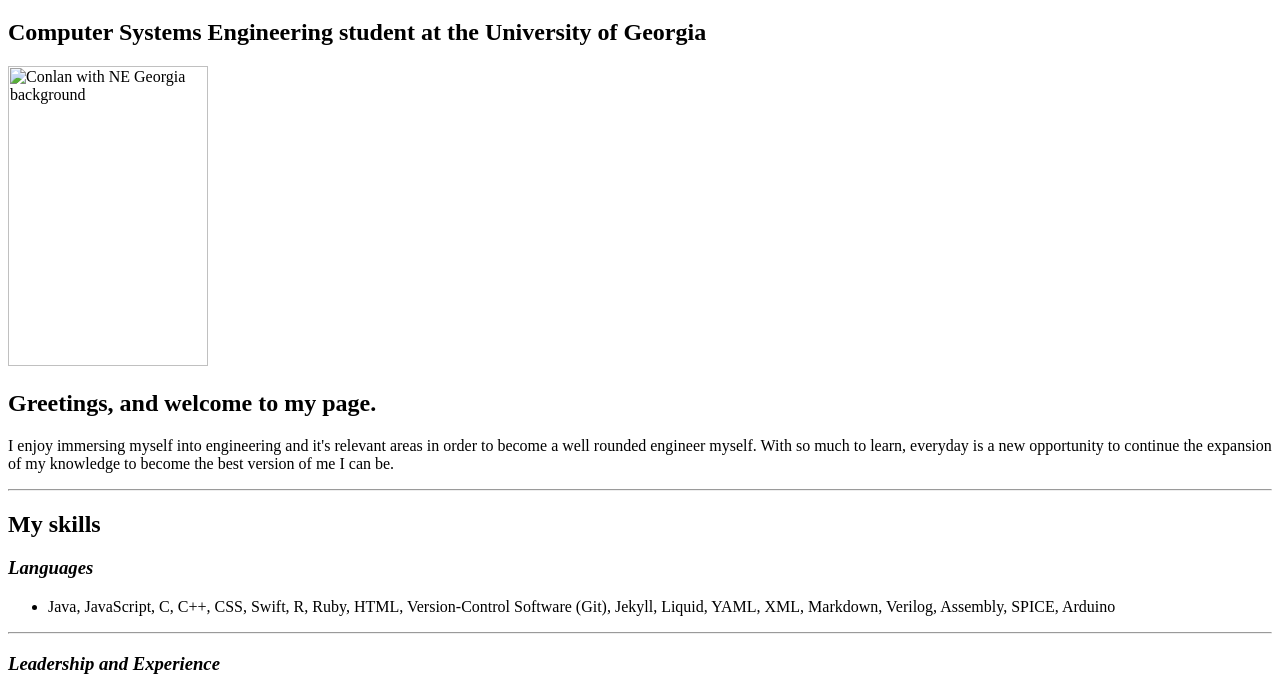
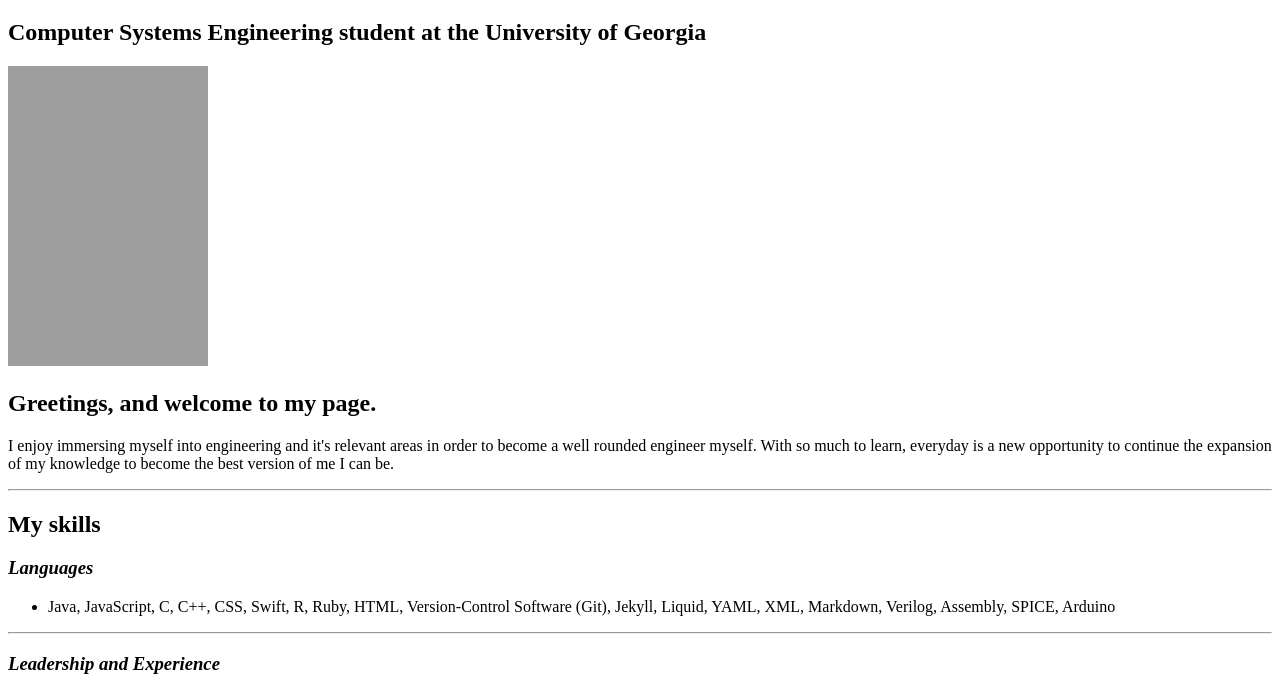
Before and after one commit to con-hen/CSCI4300-SP23, a plain HTML site: page index.html in a window 1280 px wide. Shown: the part 61-752 px from the top of the page. Drawn offline with Linux system fonts and the light colour scheme; the site is published under a folder, as on GitHub Pages, so addresses that start at the root find nothing.

Commit message:
Updating index

```diff
--- a/index.html
+++ b/index.html
@@ -18,7 +18,7 @@
     </div>
     <h1>Donaghy "Conlan" Henson</h1>
     <h2>Computer Systems Engineering student at the University of Georgia</h2>
-    <img src="/images/personal_headshot1.jpeg" title="Conlan with NE Georgia background" width="200" height="300">
+    <img src="images/personal_headshot1.jpeg" title="Conlan with NE Georgia background" width="200" height="300">
     <h2>Greetings, and welcome to my page.</h2>
     <p>I enjoy immersing myself into engineering and it's relevant areas in order to become a well rounded engineer myself.
         With so much to learn, everyday is a new opportunity to continue the expansion of my knowledge to become the best version
```
